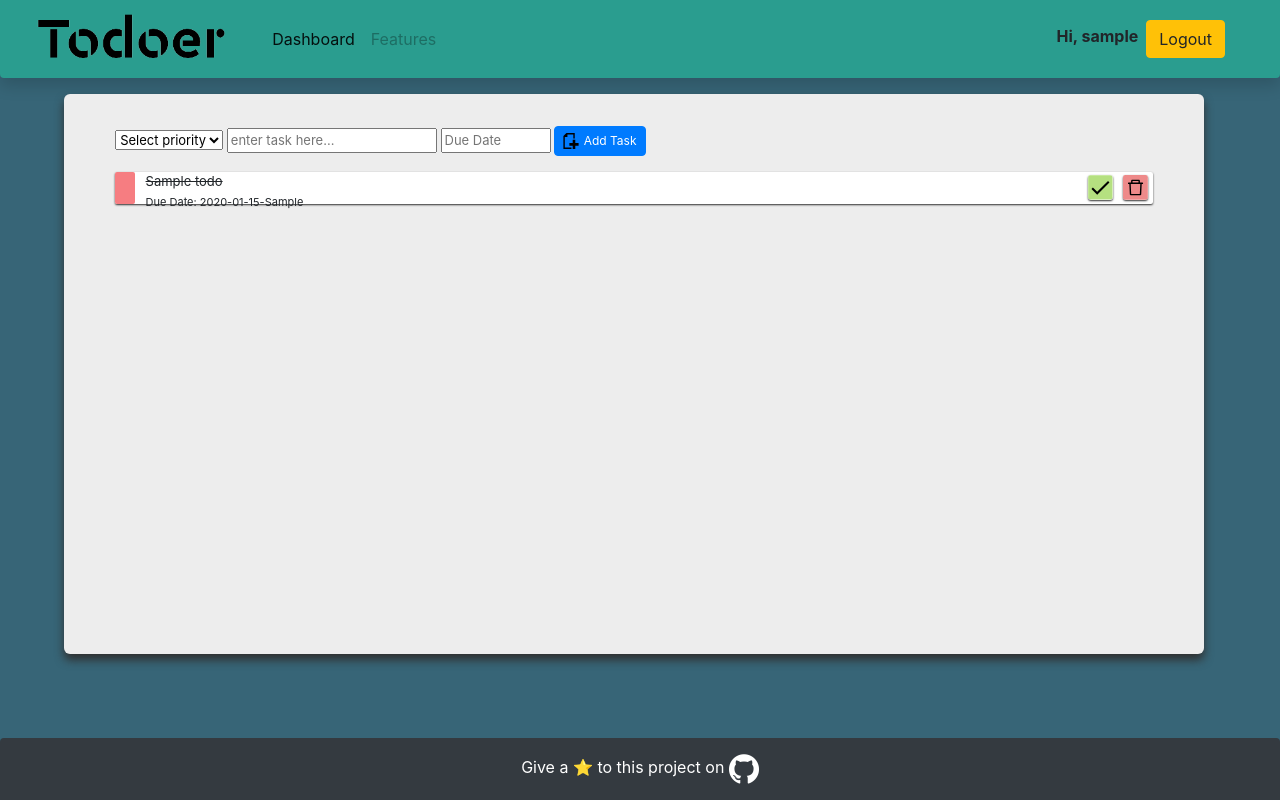
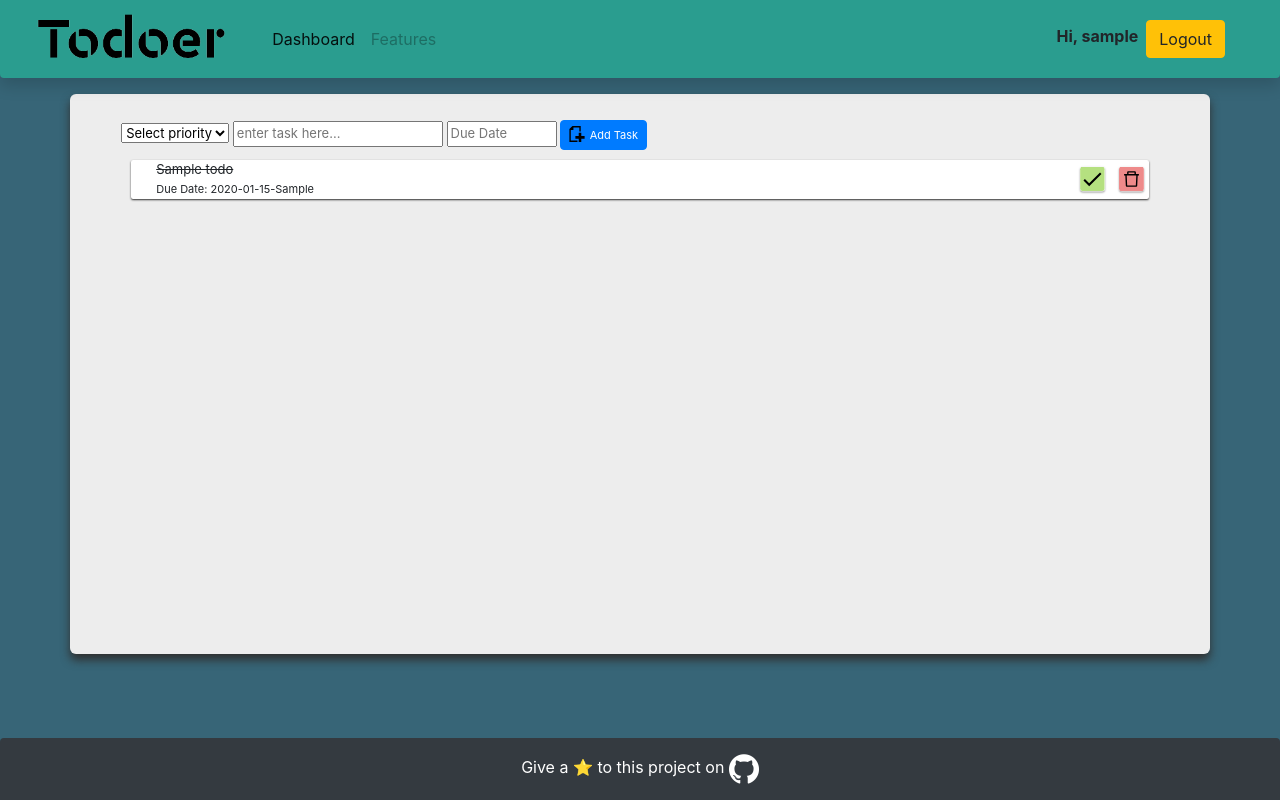
Before and after one commit to anshulmaske/Todoer, a Flask app: page /dashboard in a window 1280 px wide. Run offline with Flask 2, Linux system fonts and the light colour scheme; a user stored in the database is signed in; tables that the repository leaves empty hold one stand-in row (values such as "Sample post").

Commit message:
Todo item UI updated

```diff
--- a/static/stylesheets/main.css
+++ b/static/stylesheets/main.css
@@ -3,132 +3,126 @@ body {
     font-family: -apple-system, BlinkMacSystemFont, 'Segoe UI', Roboto, Oxygen, Ubuntu, Cantarell, 'Open Sans', 'Helvetica Neue', sans-serif;
     height: 100vh;
     margin-bottom: 0;
+    box-sizing: border-box;
+    overflow: hidden;
 }
 
 .container {
-    box-sizing:border-box;
-    position: absolute;
+    box-sizing: border-box;
     width: 90%;
     height: 70%;
     background-color: #EDEDED;
-    margin-left: 5%;
-    margin-right: 5%;
+    margin-left: auto;
+    margin-right: auto;
     margin-bottom: 10px;
     border-radius: 6px;
     box-shadow: 0px 6px 10px 0px rgb(48, 48, 48);
-    padding: 2.5% 4% 2.5% 4%;
+    padding: 2% 4% 2.5% 4%;
     overflow-x: hidden;
     overflow-y: auto;
     font-size: 13px;
 }
-/*
-.new_task_btn{
-    width: 11.7%;
-    height: 7%;
-    background-color: #C4C4C4;
-    border: 1;
-    border-radius: 2px;
-    align-items: center;
-    display: inline;
 
-}
-.new_task_btn_ico{
-    width: 17px;
-    height: auto;
-    float: left;
-    padding-left: 1%;
-}
-.new_task_btn_text{
-    color: black;
-    display: inline;
-    padding-left: 1%;
-    font-size: 13px;
-} */
-
-.input_text{
+.input_text {
     display: inline;
     height: 6%;
     font-size: 16px;
 }
-.input_form{
-    display: inline;
+
+.input_form {
+    display: inline-block;
+    align-items: stretch;
 }
 
-.option1{
+.option1 {
     background-color: #EAEA6C;
     box-sizing: border-box;
 }
-.option2{
+
+.option2 {
     background-color: #AEE3E5;
     box-sizing: border-box;
 }
-.option3{
+
+.option3 {
     background-color: #F67D81;
     box-sizing: border-box;
 }
 
-.action_button{
+.todo_item {
+    background-color: #FFFFFF;
+    position: relative;
+    box-shadow: 0px 1px 2px 0px rgb(48, 48, 48);
+    border-radius: 2px;
+    display: block;
+    margin: 10px;
+    min-height: 39px;
+}
+
+#priority {
+    display: inline;
+    position: absolute;
+    width: 20px;
+    border-radius: 2px;
+    height: 100%;
+}
+
+#todo_des {
+    display: inline;
+    position: relative;
+    box-sizing: border-box;
+    height: auto;
+    left: 25px;
+    max-width: inherit;
+    word-wrap: break-word;
+    padding-right: 10px;
+}
+
+#action_button {
+    display: inline;
+    position: absolute;
+    float: right;
+    right: 0px;
+    transform: translateY(-50%);
+
+}
+
+.action_button {
+    display: inline-block;
     border-radius: 3px;
-    padding: 0;
-    margin: 3px 5px 0px;
     height: 25px;
     width: 25px;
-    float: right;
-    border: 0.5px;
-    box-shadow: 0px 1px 2px 0px rgb(48, 48, 48);
-}
-.action_button:hover{
-    box-shadow: 0px 1px 3px 0px rgb(48, 48, 48);
+    margin: 5px;
+    padding: 0;
+    box-shadow: 0px 1px 2px 0px rgb(154, 153, 153);
 }
 
-.action_button_img{
-    object-position: right;
+.action_button:hover {
+    box-shadow: 0px 1px 3.5px 0px rgb(33, 33, 33);
+}
+
+.action_button_img {
+    border-radius: 3px;
     margin: 0;
     padding: 0;
-    top:0px;
-    left:0px;
     width: 25px;
     height: 25px;
 }
 
-.prL{
-    box-sizing:border-box;
+
+.prL {
     background-color: #EAEA6C;
-    width: 20px;
-    height: 32px;
-    display: inline;
-    float: left;
-    margin-right: 1%;
-    border-radius: 2px;
-}
-.prM{
-    box-sizing:border-box;
-    background-color: #AEE3E5;
-    width: 20px;
-    height: 32px;
-    display: inline;
-    float: left;
-    margin-right: 1%;
-    border-radius: 2px;
-}
-.prH{
-    box-sizing:border-box;
-    background-color: #F67D81;
-    width: 20px;
-    height: 32px;
-    display: inline;
-    float: left;
-    margin-right: 1%;
-    border-radius: 2px;
 }
 
-.todo_item{
-    background-color: #FFFFFF;
-    height: 32px;
-    box-shadow: 0px 1px 2px 0px rgb(48, 48, 48);
-    border-radius: 2px;
+.prM {
+    background-color: #AEE3E5;
 }
-.help_img{
+
+.prH {
+    background-color: #F67D81;
+}
+
+.help_img {
     box-sizing: border-box;
     position: absolute;
     width: 50px;
@@ -140,14 +134,17 @@ body {
 .container::-webkit-scrollbar {
     width: 8.5px;
 }
+
 .container::-webkit-scrollbar-track {
     background: #ffffff;
     border-radius: 6px;
 }
+
 .container::-webkit-scrollbar-thumb {
     border-radius: 6px;
     background: rgb(160, 160, 160);
 }
+
 .container::-webkit-scrollbar-thumb:hover {
     border-radius: 6px;
     background: rgb(117, 117, 117);
--- a/templates/dashboard.html
+++ b/templates/dashboard.html
@@ -57,10 +57,10 @@
             </div>
         </div>
     </nav>
-    <div class="container">
+    <div class="container" id="todo-container">
         <form action="/add" class="input_form" method="post">
             <select name="priority" required>
-                <option hidden=True value="NA">Select priority</option>
+                <option value="">Select priority</option>
                 <option value="L" class="option1">
                     <div>Low</div>
                 </option>
@@ -78,33 +78,20 @@
             <a href="/">
                 <button class="btn btn-primary pb-1 pt-0 px-2">
                     <img class="img-fluid" style="height: 16px;" src="../static/assets/file_new.svg" alt="ico">
-                    <div class="text-sm d-inline" style="font-size: 12px;">Add Task</div>
+                    <div class="text-sm d-inline" style="font-size: 11px;">Add Task</div>
                 </button>
             </a>
         </form>
         {% if todo_li|length %}
         {% for todo in todo_li %}
         <div class="todo_item">
-            <p>
-                {% if todo.priority == "L"%}
-            <div class="prL"></div>
-            {% elif todo.priority == "M" %}
-            <div class="prM"></div>
-            {% else %}
-            <div class="prH"></div>
-            {% endif %}
-
-            <a class="action_button" href="/delete/{{todo.id}}/{{current_user.id}}">
-                <img class="action_button_img" src="../static/assets/Delete.svg" alt="ico">
-            </a>
-            <a class="action_button" href="/update/{{todo.id}}/{{current_user.id}}">
-                <img class="action_button_img" src="../static/assets/Done.svg" alt="ico">
-            </a>
+            <div id="priority" class="pr{{todo.priority}}"></div>
+            <div id="todo_des">
                 {% if todo.complete %}
                 <del>
                     {{todo.title}}
+                    <br>
                 </del>
-            <br>
                 <div style="font-size: 11px; display: inline;">
                     {% if todo.date_due and todo.month_due %}
                     Due Date: {{todo.date_due}}-{{todo.month_due}}
@@ -119,7 +106,16 @@
                     {%endif%}
                 </div>
                 {% endif %}
-            </p>
+            </div>
+            <div id="action_button">
+                <a class="action_button" href="/update/{{todo.id}}/{{current_user.id}}">
+                    <img class="action_button_img" src="../static/assets/Done.svg" alt="ico">
+                </a>
+                <a class="action_button" href="/delete/{{todo.id}}/{{current_user.id}}">
+                    <img class="action_button_img" src="../static/assets/Delete.svg" alt="ico">
+                </a>
+            </div>
+
         </div>
         {% endfor %}
         {% else %}
@@ -150,5 +146,15 @@
         integrity="sha384-VHvPCCyXqtD5DqJeNxl2dtTyhF78xXNXdkwX1CZeRusQfRKp+tA7hAShOK/B/fQ2"
         crossorigin="anonymous"></script>
 </body>
+<script type="text/javascript">
+    $(document).ready(function () {
+        $(function () {
+            $('[data-toggle="tooltip"]').tooltip({
+                container: 'body',
+                boundary: 'window',
+            })
+        })
+    });
+</script>
 
 </html>
```
Lines whose indentation alone changed are shown as unchanged.
